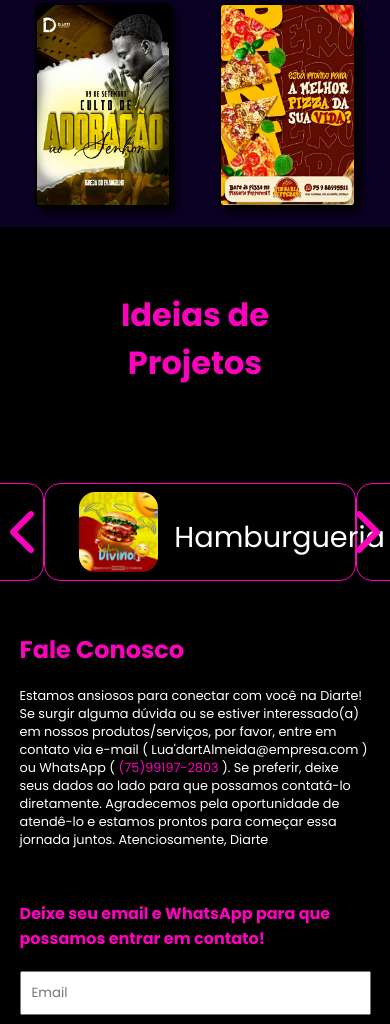
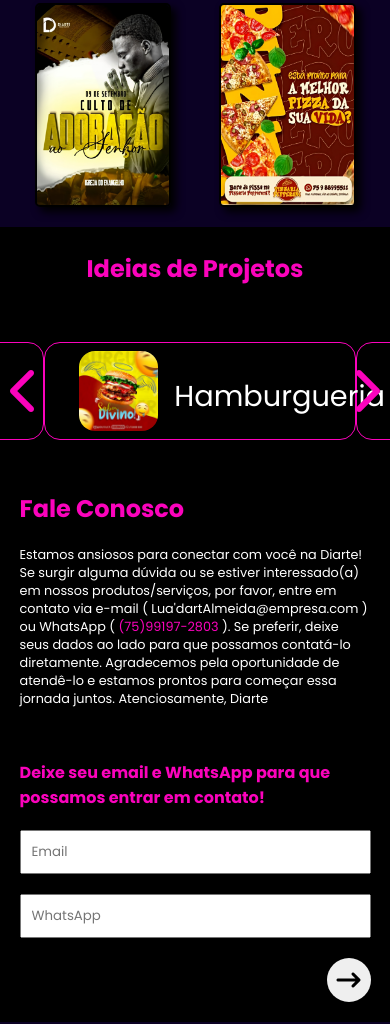
Before and after one commit to T-Ryder000/Diarte-Design, a plain HTML site: page index.html in a window 390 px wide. Shown: the part 1018-2042 px from the top of the page. Drawn offline with nearby package versions, Linux system fonts and the light colour scheme; a web font is replaced by a local one.

Commit message:
ajustes de responsividade

```diff
--- a/css/contato.css
+++ b/css/contato.css
@@ -72,7 +72,7 @@
   }
 }
 
-@media screen and (max-width: 450px) {
+@media screen and (max-width: 500px) {
   .inputsContato{
     width: 100%;
   }
--- a/css/projetos.css
+++ b/css/projetos.css
@@ -98,3 +98,10 @@
       padding: 0em;
     }
   }
+
+  @media screen and (max-width: 600px){
+    .titleProjects{
+      padding: 1em;
+      font-size: 1.5em;
+    }
+  }
```
